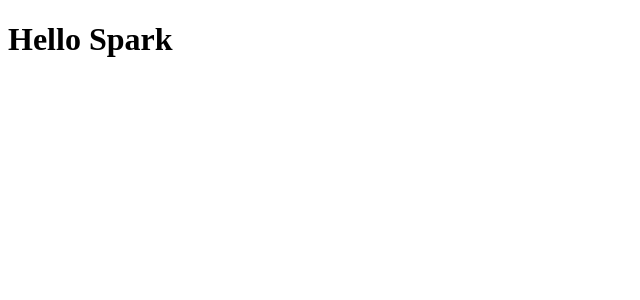
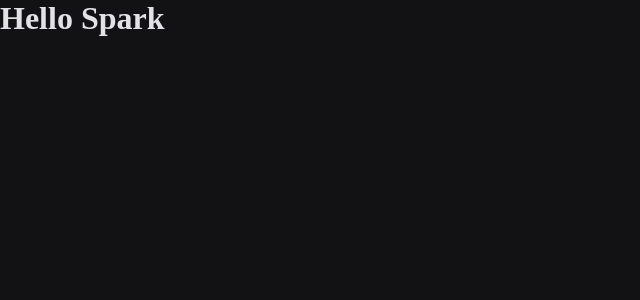
Before and after one commit to ThalesAvila/nextjs-template, a Next.js app: page / in a window 1280 px wide. Shown: the top 300 px of the page, without its empty margins (0-640 px from the left). Built offline with nearby package versions, Linux system fonts and the light colour scheme.

Commit message:
fix: styled-components working

```diff
--- a/pages/_app.tsx
+++ b/src/pages/_app.tsx
@@ -1,8 +1,15 @@
 import React from 'react'
 import { AppProps } from 'next/app'
 
+import GlobalStyles from '../styles/global'
+
 const MyApp: React.FC<AppProps> = ({ Component, pageProps }) => {
-  return <Component {...pageProps} />
+  return (
+    <>
+      <GlobalStyles />
+      <Component {...pageProps} />
+    </>
+  )
 }
 
 export default MyApp
--- /dev/null
+++ b/src/styles/global.ts
@@ -0,0 +1,15 @@
+import { createGlobalStyle } from 'styled-components'
+
+export default createGlobalStyle`
+  * {
+    margin: 0;
+    padding: 0;
+    box-sizing: border-box;
+  }
+
+  body {
+    background: #121214;
+    color: #e1e1e6;
+
+  }
+`
```
Also changed, not shown: src/pages/_document.tsx (renamed from _document.tsx), src/pages/index.tsx (renamed from pages/index.tsx).
